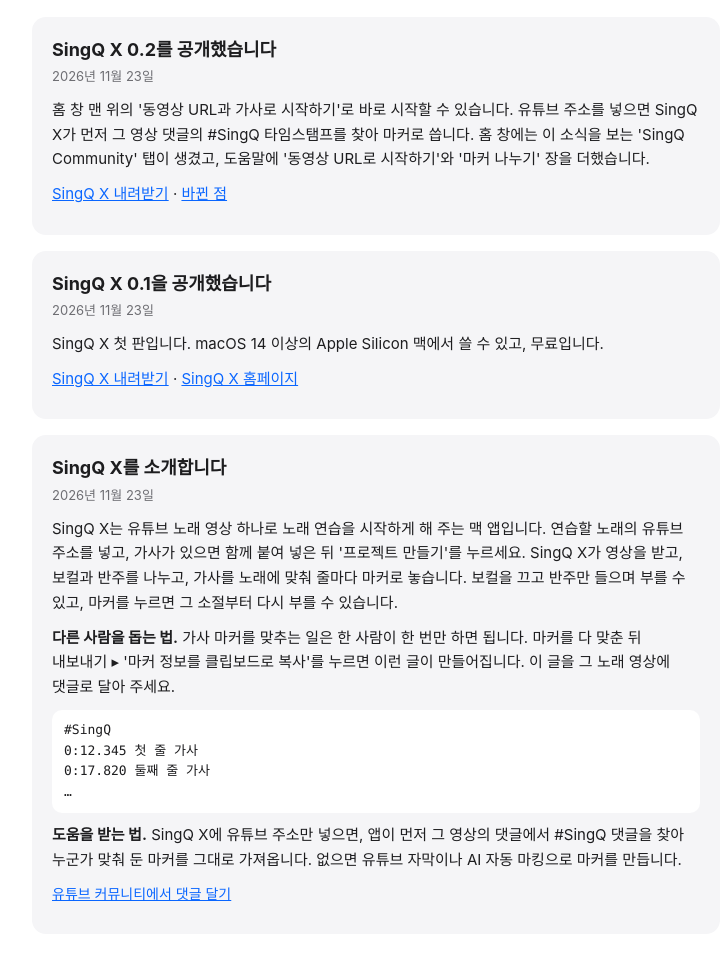
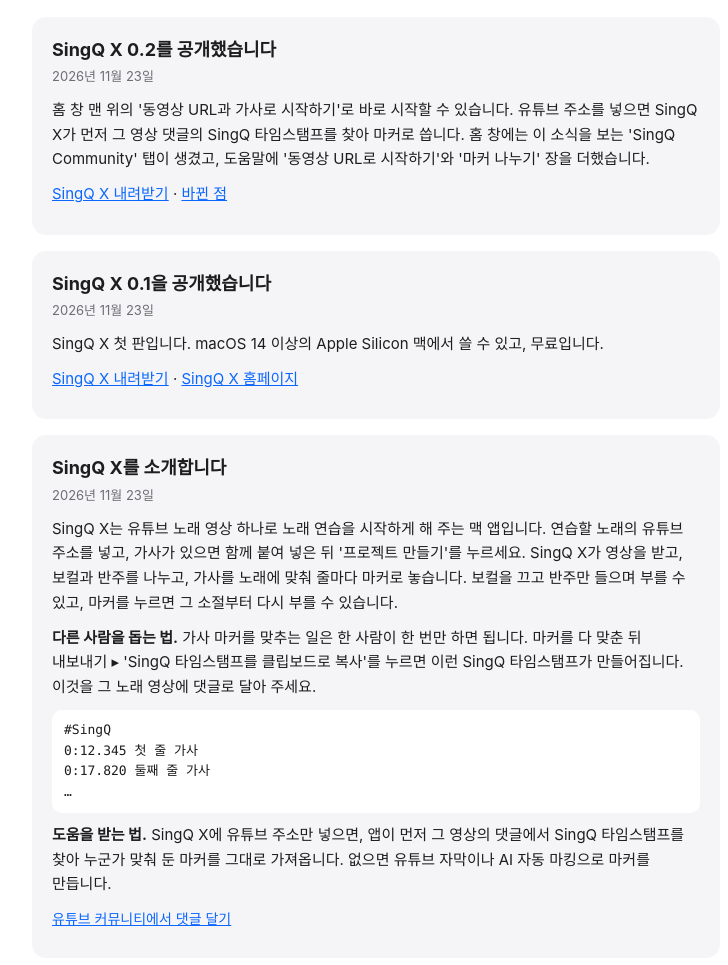
Before and after one commit to SingQ365/singq365.github.io, a plain HTML site: page news/index.html in a window 1280 px wide. Shown: the part 95-1060 px from the top of the page, without its empty margins (264-992 px from the left). Drawn offline with Linux system fonts and the light colour scheme.

Commit message:
Update index.html

```diff
--- a/news/index.html
+++ b/news/index.html
@@ -32,7 +32,7 @@ a{color:var(--blue)}
 <article>
 <h2>SingQ X 0.2를 공개했습니다</h2>
 <time datetime="2026-11-23">2026년 11월 23일</time>
-<p>홈 창 맨 위의 '동영상 URL과 가사로 시작하기'로 바로 시작할 수 있습니다. 유튜브 주소를 넣으면 SingQ X가 먼저 그 영상 댓글의 #SingQ 타임스탬프를 찾아 마커로 씁니다. 홈 창에는 이 소식을 보는 'SingQ Community' 탭이 생겼고, 도움말에 '동영상 URL로 시작하기'와 '마커 나누기' 장을 더했습니다.</p>
+<p>홈 창 맨 위의 '동영상 URL과 가사로 시작하기'로 바로 시작할 수 있습니다. 유튜브 주소를 넣으면 SingQ X가 먼저 그 영상 댓글의 SingQ 타임스탬프를 찾아 마커로 씁니다. 홈 창에는 이 소식을 보는 'SingQ Community' 탭이 생겼고, 도움말에 '동영상 URL로 시작하기'와 '마커 나누기' 장을 더했습니다.</p>
 <p><a href="https://github.com/SingQ365/singq365.github.io/releases/latest/download/SingQ-X.dmg">SingQ X 내려받기</a> · <a href="https://github.com/SingQ365/singq365.github.io/releases/tag/v0.2">바뀐 점</a></p>
 </article>
 
@@ -47,12 +47,12 @@ a{color:var(--blue)}
 <h2>SingQ X를 소개합니다</h2>
 <time datetime="2026-11-23">2026년 11월 23일</time>
 <p>SingQ X는 유튜브 노래 영상 하나로 노래 연습을 시작하게 해 주는 맥 앱입니다. 연습할 노래의 유튜브 주소를 넣고, 가사가 있으면 함께 붙여 넣은 뒤 '프로젝트 만들기'를 누르세요. SingQ X가 영상을 받고, 보컬과 반주를 나누고, 가사를 노래에 맞춰 줄마다 마커로 놓습니다. 보컬을 끄고 반주만 들으며 부를 수 있고, 마커를 누르면 그 소절부터 다시 부를 수 있습니다.</p>
-<p><b>다른 사람을 돕는 법.</b> 가사 마커를 맞추는 일은 한 사람이 한 번만 하면 됩니다. 마커를 다 맞춘 뒤 내보내기 ▸ '마커 정보를 클립보드로 복사'를 누르면 이런 글이 만들어집니다. 이 글을 그 노래 영상에 댓글로 달아 주세요.</p>
+<p><b>다른 사람을 돕는 법.</b> 가사 마커를 맞추는 일은 한 사람이 한 번만 하면 됩니다. 마커를 다 맞춘 뒤 내보내기 ▸ 'SingQ 타임스탬프를 클립보드로 복사'를 누르면 이런 SingQ 타임스탬프가 만들어집니다. 이것을 그 노래 영상에 댓글로 달아 주세요.</p>
 <pre>#SingQ
 0:12.345 첫 줄 가사
 0:17.820 둘째 줄 가사
 …</pre>
-<p><b>도움을 받는 법.</b> SingQ X에 유튜브 주소만 넣으면, 앱이 먼저 그 영상의 댓글에서 #SingQ 댓글을 찾아 누군가 맞춰 둔 마커를 그대로 가져옵니다. 없으면 유튜브 자막이나 AI 자동 마킹으로 마커를 만듭니다.</p>
+<p><b>도움을 받는 법.</b> SingQ X에 유튜브 주소만 넣으면, 앱이 먼저 그 영상의 댓글에서 SingQ 타임스탬프를 찾아 누군가 맞춰 둔 마커를 그대로 가져옵니다. 없으면 유튜브 자막이나 AI 자동 마킹으로 마커를 만듭니다.</p>
 <p class="more"><a href="https://www.youtube.com/@SingQ365/community">유튜브 커뮤니티에서 댓글 달기</a></p>
 </article>
 </main>
```
